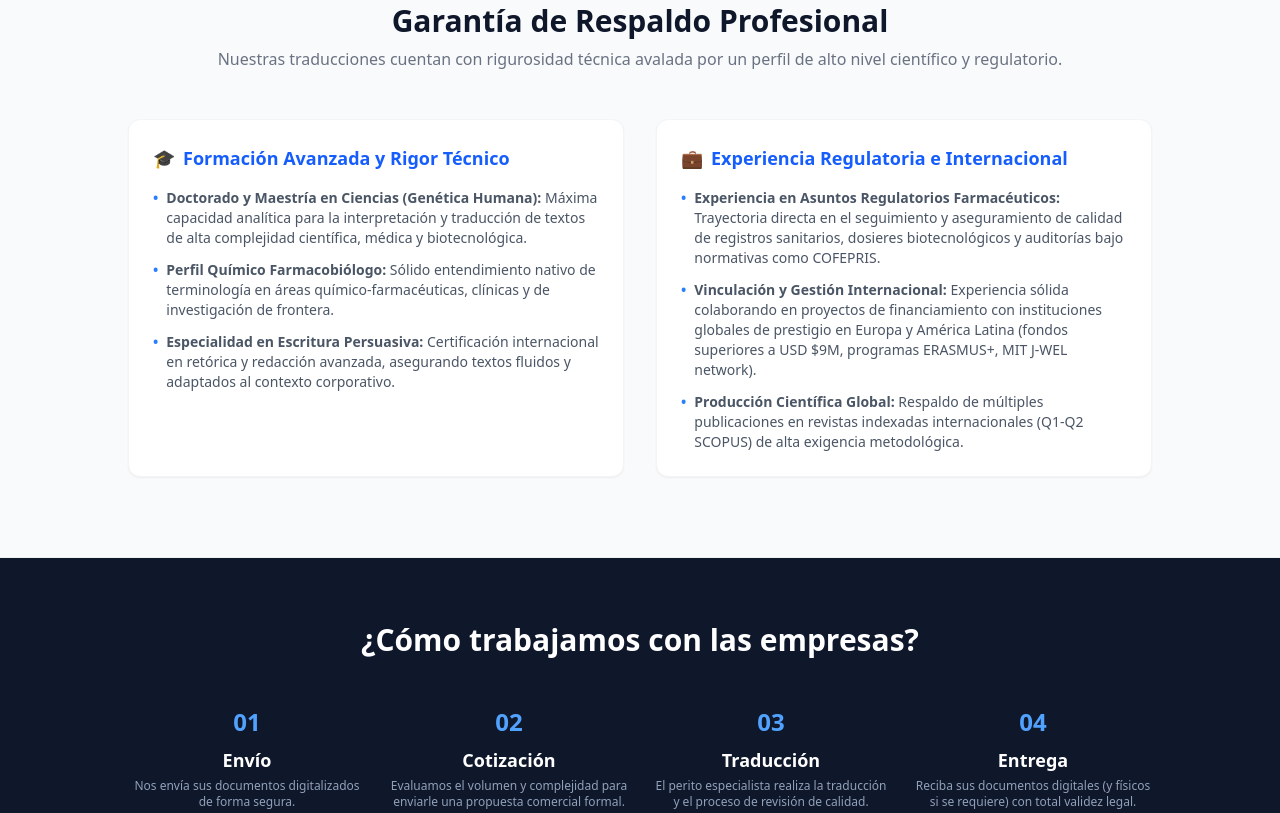
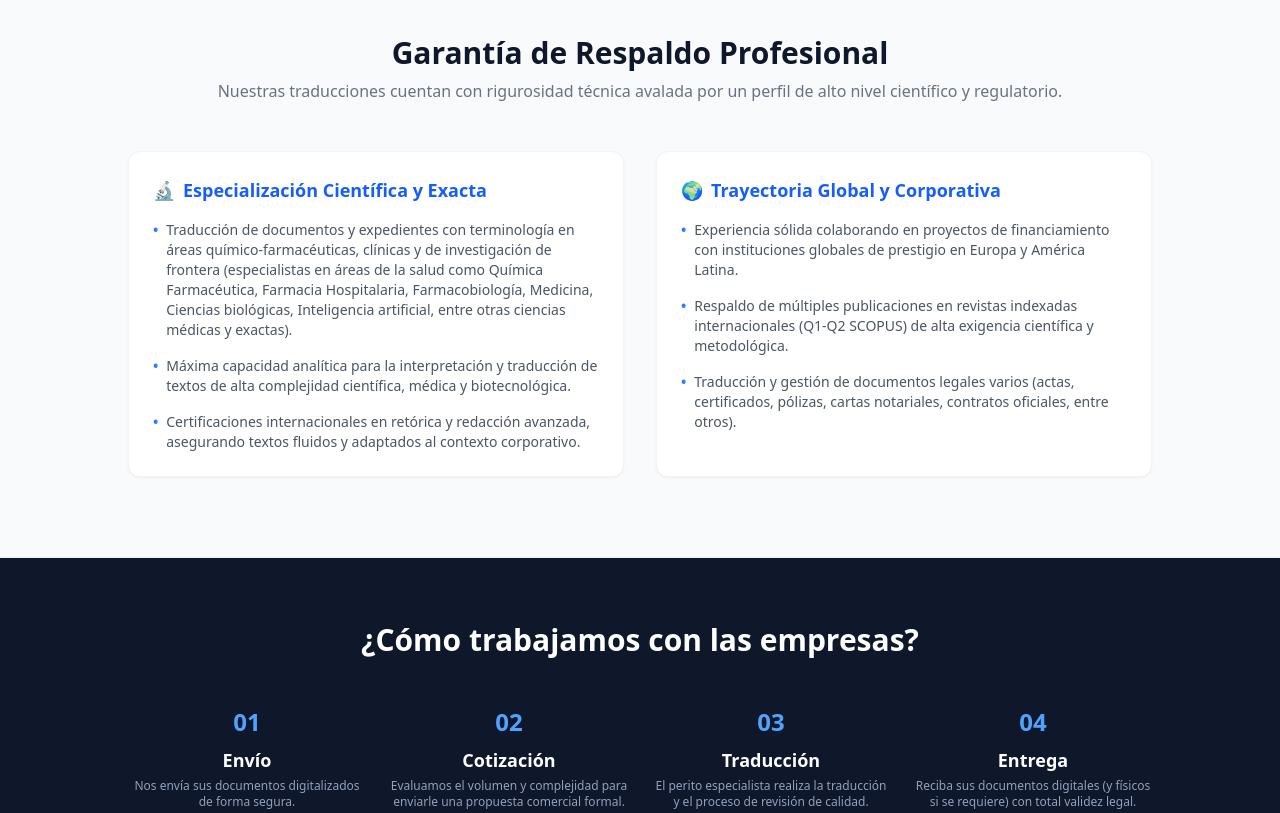
Before and after one commit to fidelcasillas897/traducciones-certificadas2, a plain HTML site: page index.html in a window 1280 px wide. Shown: the part 1490-2303 px from the top of the page. Drawn offline with nearby package versions, Linux system fonts and the light colour scheme.

Commit message:
Update index.html

```diff
--- a/index.html
+++ b/index.html
@@ -12,8 +12,9 @@
     <!-- Navbar / Encabezado -->
     <header class="bg-white shadow-sm sticky top-0 z-50">
         <div class="max-w-7xl mx-auto px-4 py-4 flex justify-between items-center">
+            <!-- Logotipo corregido con mayor tamaño (h-20) -->
             <div class="flex items-center">
-                <img src="logo.png" alt="Logo Sciatranslate" class="h-12 w-auto object-contain">
+                <img src="logo sciatranlate 2.1.jpg" alt="Logo Sciatranslate" class="h-20 w-auto object-contain py-1">
             </div>
             <nav class="hidden md:flex space-x-6 font-medium text-gray-600">
                 <a href="#servicios" class="hover:text-blue-600 transition">Servicios</a>
@@ -97,7 +98,7 @@
         </div>
     </section>
 
-    <!-- NUEVA SECCIÓN: Respaldo de Perfil Profesional (Información Relativa a tu CV) -->
+    <!-- SECCIÓN: Respaldo de Perfil Profesional (Sin datos sensibles) -->
     <section id="perfil" class="py-20 bg-slate-50 border-t border-b border-gray-200/50 px-4">
         <div class="max-w-5xl mx-auto">
             <div class="text-center mb-12">
@@ -106,44 +107,44 @@
             </div>
 
             <div class="grid grid-cols-1 md:grid-cols-2 gap-8">
-                <!-- Columna 1: Formación y Credenciales -->
+                <!-- Columna 1: Competencia Técnica y Redacción -->
                 <div class="bg-white p-6 rounded-xl shadow-xs border border-gray-100">
                     <h3 class="text-lg font-bold text-blue-600 mb-4 flex items-center gap-2">
-                        <span>🎓</span> Formación Avanzada y Rigor Técnico
+                        <span>🔬</span> Especialización Científica y Exacta
                     </h3>
-                    <ul class="space-y-3 text-gray-600 text-sm">
+                    <ul class="space-y-4 text-gray-600 text-sm">
                         <li class="flex items-start gap-2">
                             <span class="text-blue-500 font-bold">•</span>
-                            <span><strong>Doctorado y Maestría en Ciencias (Genética Humana):</strong> Máxima capacidad analítica para la interpretación y traducción de textos de alta complejidad científica, médica y biotecnológica.</span>
+                            <span>Traducción de documentos y expedientes con terminología en áreas químico-farmacéuticas, clínicas y de investigación de frontera (especialistas en áreas de la salud como Química Farmacéutica, Farmacia Hospitalaria, Farmacobiología, Medicina, Ciencias biológicas, Inteligencia artificial, entre otras ciencias médicas y exactas).</span>
                         </li>
                         <li class="flex items-start gap-2">
                             <span class="text-blue-500 font-bold">•</span>
-                            <span><strong>Perfil Químico Farmacobiólogo:</strong> Sólido entendimiento nativo de terminología en áreas químico-farmacéuticas, clínicas y de investigación de frontera.</span>
+                            <span>Máxima capacidad analítica para la interpretación y traducción de textos de alta complejidad científica, médica y biotecnológica.</span>
                         </li>
                         <li class="flex items-start gap-2">
                             <span class="text-blue-500 font-bold">•</span>
-                            <span><strong>Especialidad en Escritura Persuasiva:</strong> Certificación internacional en retórica y redacción avanzada, asegurando textos fluidos y adaptados al contexto corporativo.</span>
+                            <span>Certificaciones internacionales en retórica y redacción avanzada, asegurando textos fluidos y adaptados al contexto corporativo.</span>
                         </li>
                     </ul>
                 </div>
 
-                <!-- Columna 2: Experiencia Sectorial -->
+                <!-- Columna 2: Experiencia Internacional y Legal -->
                 <div class="bg-white p-6 rounded-xl shadow-xs border border-gray-100">
                     <h3 class="text-lg font-bold text-blue-600 mb-4 flex items-center gap-2">
-                        <span>💼</span> Experiencia Regulatoria e Internacional
+                        <span>🌍</span> Trayectoria Global y Corporativa
                     </h3>
-                    <ul class="space-y-3 text-gray-600 text-sm">
+                    <ul class="space-y-4 text-gray-600 text-sm">
                         <li class="flex items-start gap-2">
                             <span class="text-blue-500 font-bold">•</span>
-                            <span><strong>Experiencia en Asuntos Regulatorios Farmacéuticos:</strong> Trayectoria directa en el seguimiento y aseguramiento de calidad de registros sanitarios, dosieres biotecnológicos y auditorías bajo normativas como COFEPRIS.</span>
+                            <span>Experiencia sólida colaborando en proyectos de financiamiento con instituciones globales de prestigio en Europa y América Latina.</span>
                         </li>
                         <li class="flex items-start gap-2">
                             <span class="text-blue-500 font-bold">•</span>
-                            <span><strong>Vinculación y Gestión Internacional:</strong> Experiencia sólida colaborando en proyectos de financiamiento con instituciones globales de prestigio en Europa y América Latina (fondos superiores a USD $9M, programas ERASMUS+, MIT J-WEL network).</span>
+                            <span>Respaldo de múltiples publicaciones en revistas indexadas internacionales (Q1-Q2 SCOPUS) de alta exigencia científica y metodológica.</span>
                         </li>
                         <li class="flex items-start gap-2">
                             <span class="text-blue-500 font-bold">•</span>
-                            <span><strong>Producción Científica Global:</strong> Respaldo de múltiples publicaciones en revistas indexadas internacionales (Q1-Q2 SCOPUS) de alta exigencia metodológica.</span>
+                            <span>Traducción y gestión de documentos legales varios (actas, certificados, pólizas, cartas notariales, contratos oficiales, entre otros).</span>
                         </li>
                     </ul>
                 </div>
@@ -233,7 +234,7 @@
             <!-- SECCIÓN DEL DOMICILIO -->
             <div class="text-center md:text-right space-y-1">
                 <p class="font-bold text-slate-800 text-base mb-2">📍 Ubicación Corporativa</p>
-                <p class="text-gray-600"><strong>Domicilio Oficial:</strong> [Av Moctezuma 4756, Mirador del Sol, 45054 Zapopan, Jal.]</p>
+                <p class="text-gray-600"><strong>Domicilio Oficial:</strong> [Escribe aquí tu Calle, Número, Colonia]</p>
                 <p class="text-gray-600">Zapopan, Jalisco, México.</p>
                 <p class="text-xs text-gray-400 pt-2">Atención nacional e internacional con entregas digitales con firma electrónica avanzada o mensajería física.</p>
             </div>
```
